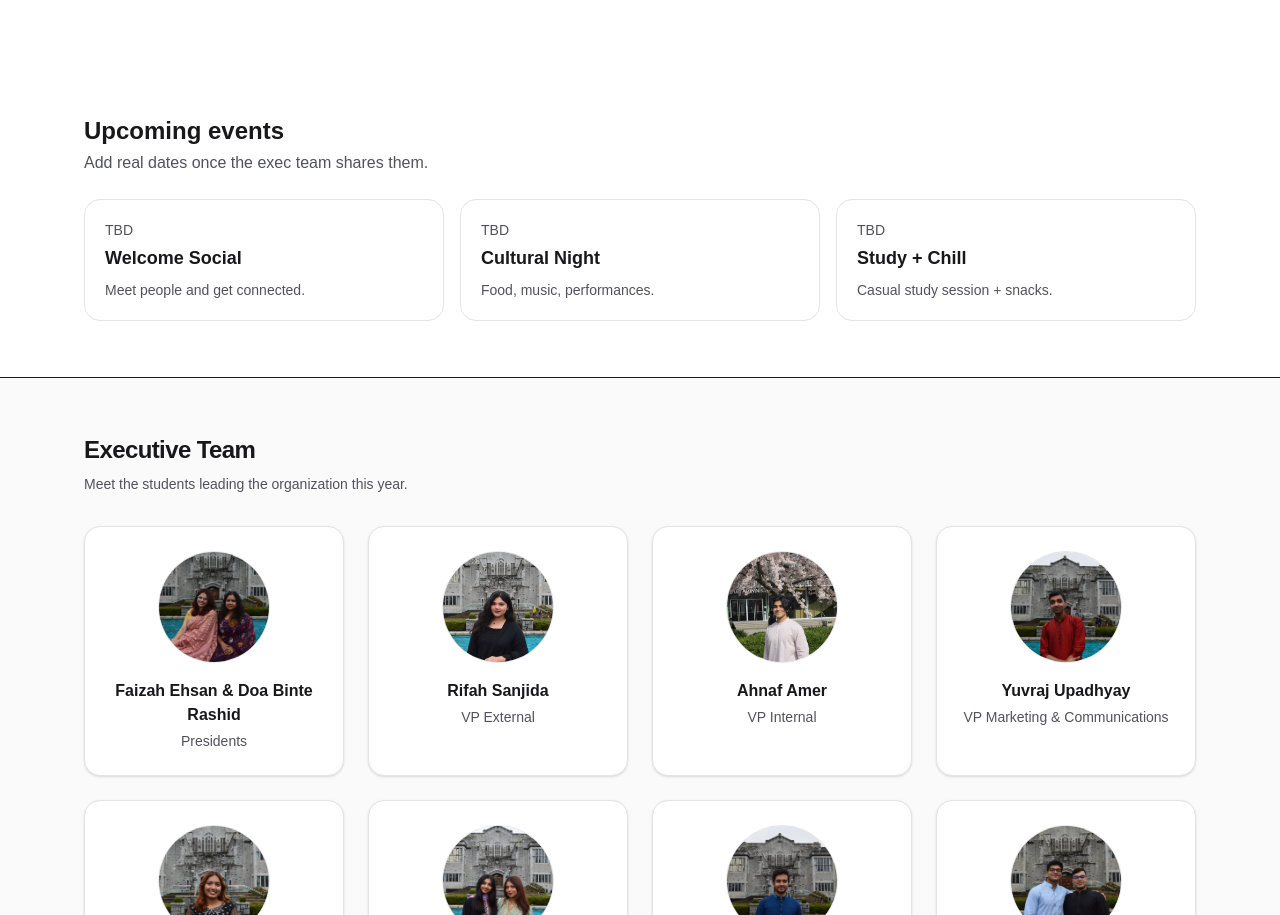
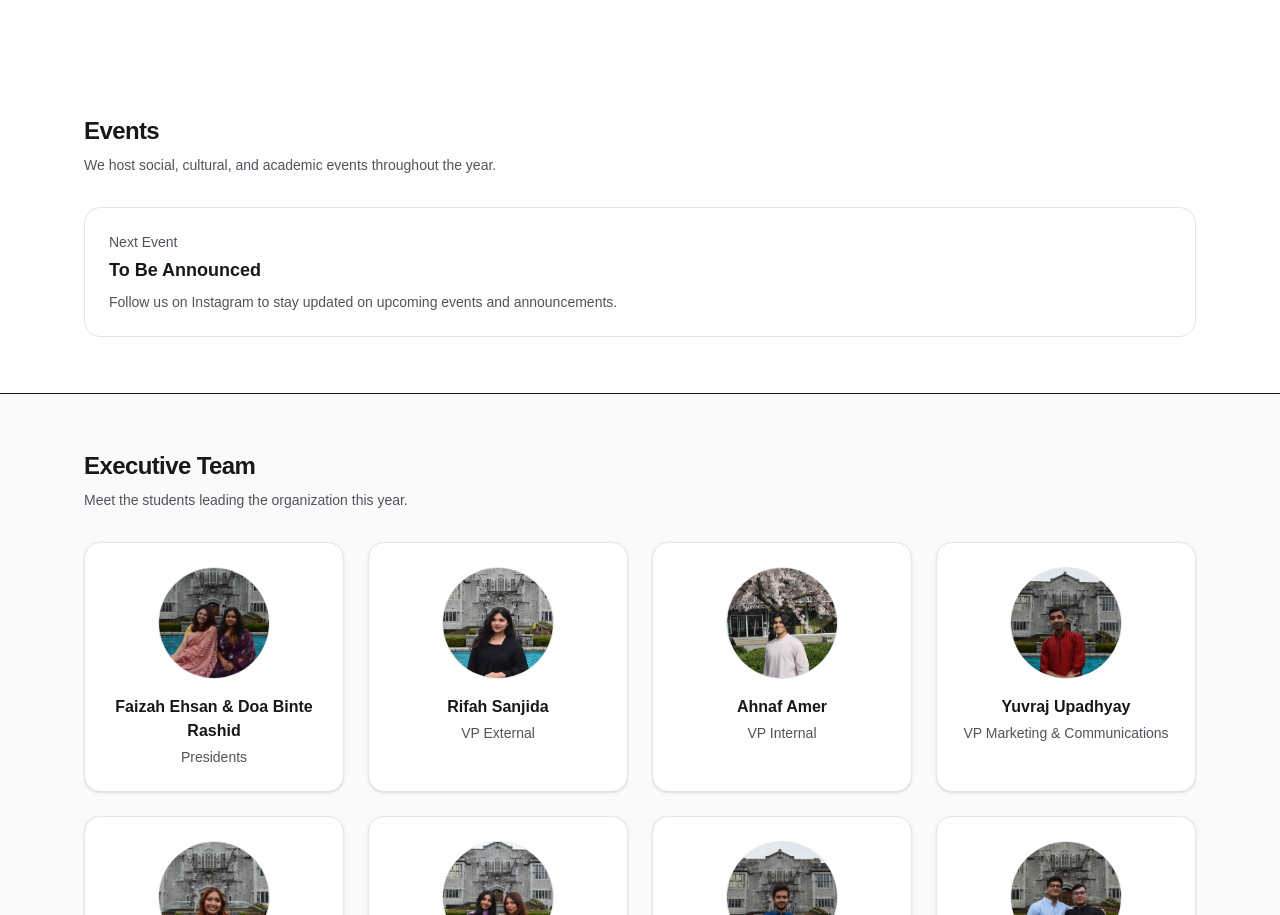
Before and after one commit to fayiz2005/BSA-test, a Next.js app in the folder bsa-website/: page / in a window 1280 px wide. Shown: the part 1008-1923 px from the top of the page. Built offline with nearby package versions, Linux system fonts and the light colour scheme.

Commit message:
simplified events

```diff
--- a/bsa-website/app/Home/EventsSection.tsx
+++ b/bsa-website/app/Home/EventsSection.tsx
@@ -1,26 +1,53 @@
 import Container from "../components/layout/Container";
 
-const events = [
-  { title: "Welcome Social", meta: "TBD", desc: "Meet people and get connected." },
-  { title: "Cultural Night", meta: "TBD", desc: "Food, music, performances." },
-  { title: "Study + Chill", meta: "TBD", desc: "Casual study session + snacks." },
-];
+// const events = [
+//   { title: "Welcome Social", meta: "TBD", desc: "Meet people and get connected." },
+//   { title: "Cultural Night", meta: "TBD", desc: "Food, music, performances." },
+//   { title: "Study + Chill", meta: "TBD", desc: "Casual study session + snacks." },
+// ];
+
+// export default function EventsSection() {
+//   return (
+//     <section id="events" className="py-14">
+//       <Container>
+//         <h2 className="text-2xl font-semibold">Upcoming events</h2>
+//         <p className="mt-1 text-zinc-600">Add real dates once the exec team shares them.</p>
+
+//         <div className="mt-6 grid gap-4 md:grid-cols-3">
+//           {events.map((e) => (
+//             <div key={e.title} className="rounded-2xl border border-zinc-200 bg-white p-5">
+//               <div className="text-sm text-zinc-600">{e.meta}</div>
+//               <div className="mt-1 text-lg font-semibold">{e.title}</div>
+//               <p className="mt-2 text-sm text-zinc-600">{e.desc}</p>
+//             </div>
+//           ))}
+//         </div>
+//       </Container>
+//     </section>
+//   );
+// }
 
 export default function EventsSection() {
   return (
     <section id="events" className="py-14">
       <Container>
-        <h2 className="text-2xl font-semibold">Upcoming events</h2>
-        <p className="mt-1 text-zinc-600">Add real dates once the exec team shares them.</p>
+        <div className="max-w-2xl">
+          <h2 className="text-2xl font-semibold tracking-tight text-zinc-900">
+            Events
+          </h2>
+          <p className="mt-2 text-sm text-zinc-600">
+            We host social, cultural, and academic events throughout the year.
+          </p>
+        </div>
 
-        <div className="mt-6 grid gap-4 md:grid-cols-3">
-          {events.map((e) => (
-            <div key={e.title} className="rounded-2xl border border-zinc-200 bg-white p-5">
-              <div className="text-sm text-zinc-600">{e.meta}</div>
-              <div className="mt-1 text-lg font-semibold">{e.title}</div>
-              <p className="mt-2 text-sm text-zinc-600">{e.desc}</p>
-            </div>
-          ))}
+        <div className="mt-8 rounded-2xl border border-zinc-200 bg-white p-6">
+          <div className="text-sm text-zinc-600">Next Event</div>
+          <div className="mt-1 text-lg font-semibold text-zinc-900">
+            To Be Announced
+          </div>
+          <p className="mt-2 text-sm text-zinc-600">
+            Follow us on Instagram to stay updated on upcoming events and announcements.
+          </p>
         </div>
       </Container>
     </section>
```
